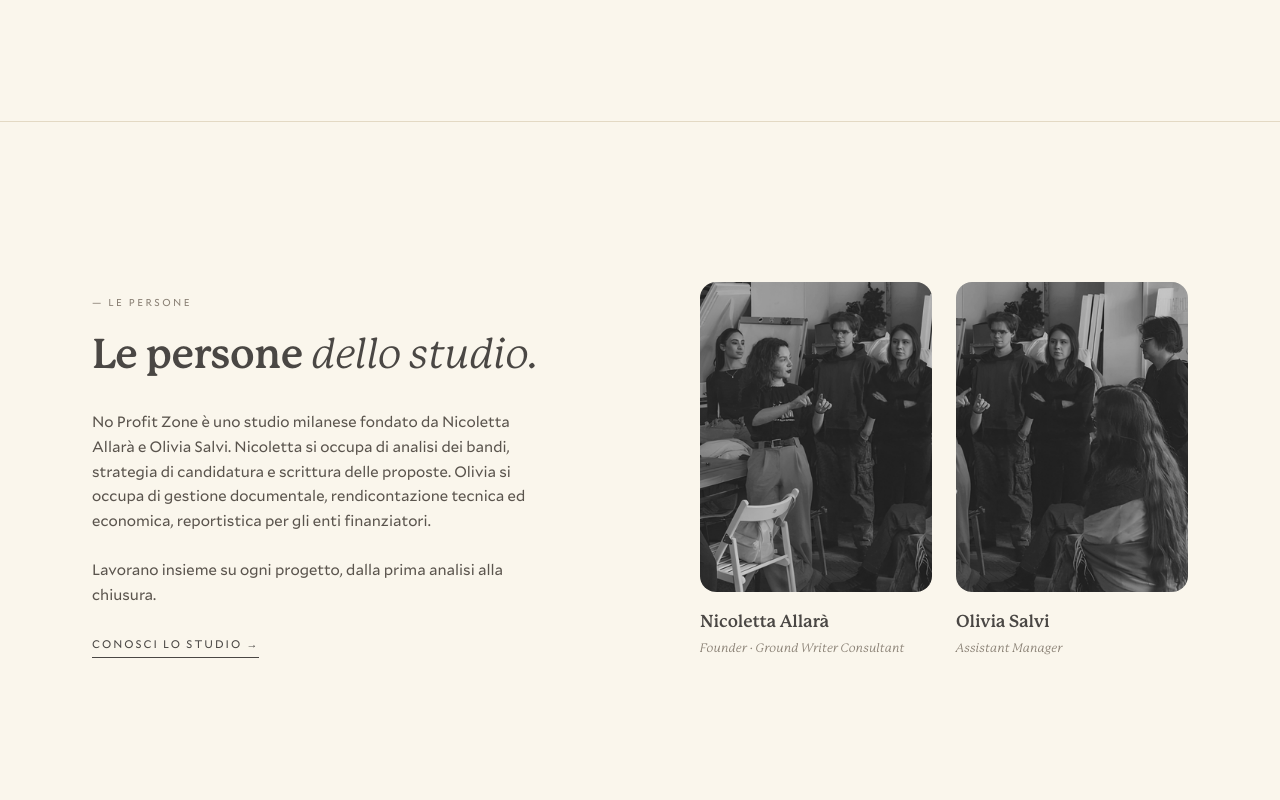
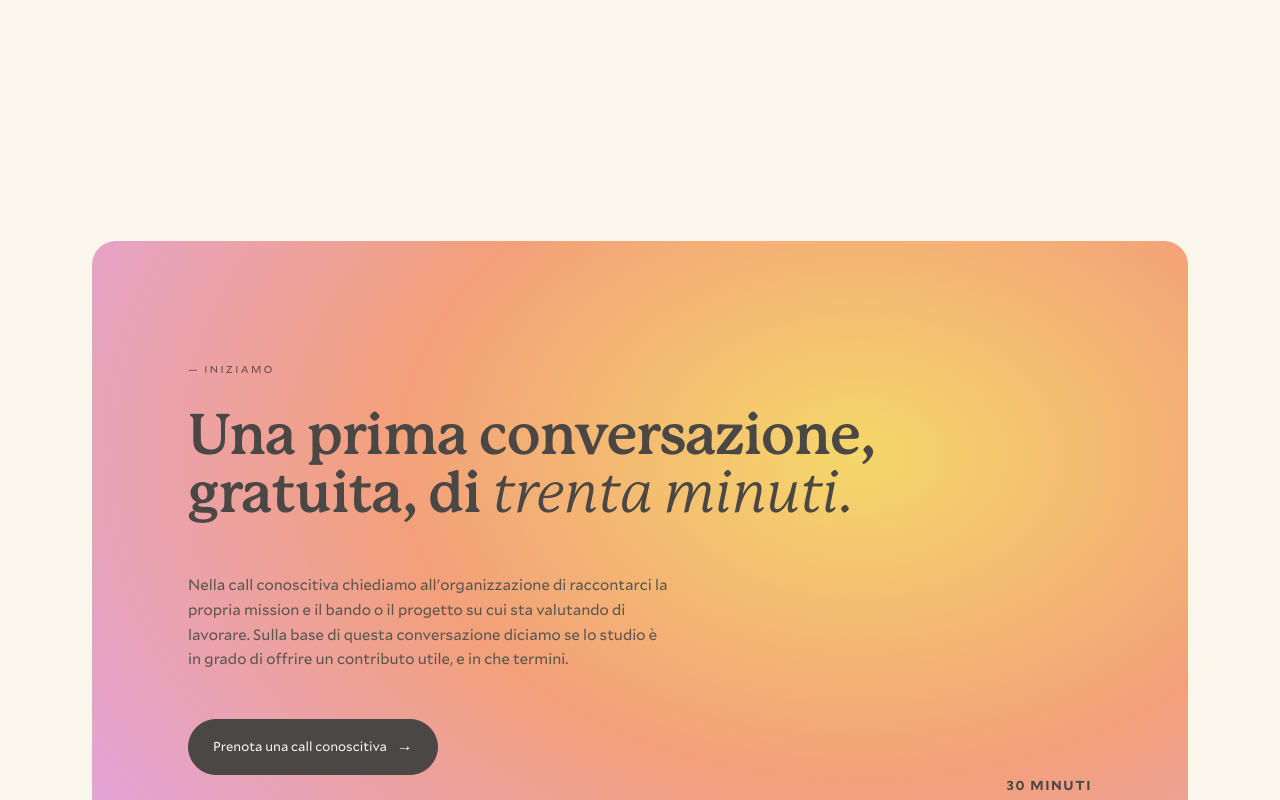
Before and after one commit to Giadasamw/noprofitzone_deploying, a Next.js app: page / in a window 1280 px wide. Shown: the part 5760-6560 px from the top of the page. Built offline with nearby package versions, Linux system fonts and the light colour scheme.

Commit message:
fix: remove "le persone" section by deleting About component
Eliminate About component to fully remove team members section.

```diff
--- a/src/app/page.tsx
+++ b/src/app/page.tsx
@@ -5,7 +5,6 @@ import Services from "@/components/Services";
 import Method from "@/components/Method";
 import WhyBoutique from "@/components/WhyBoutique";
 import ForWhom from "@/components/ForWhom";
-import About from "@/components/About";
 import FinalCta from "@/components/FinalCta";
 import Footer from "@/components/Footer";
 
@@ -20,7 +19,6 @@ export default function Home() {
         <Method />
         <WhyBoutique />
         <ForWhom />
-        <About />
         <FinalCta />
       </main>
       <Footer />
```
